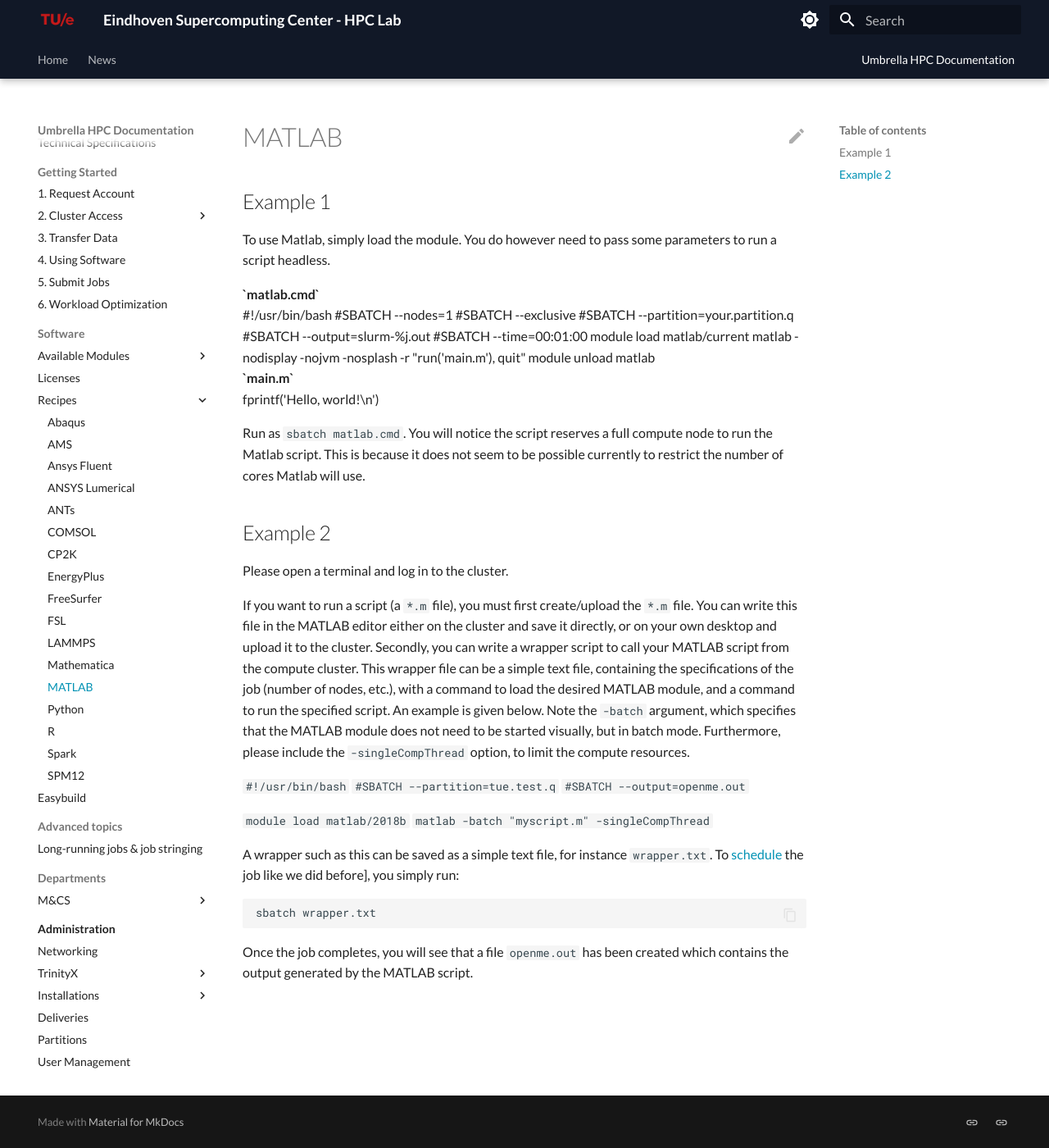
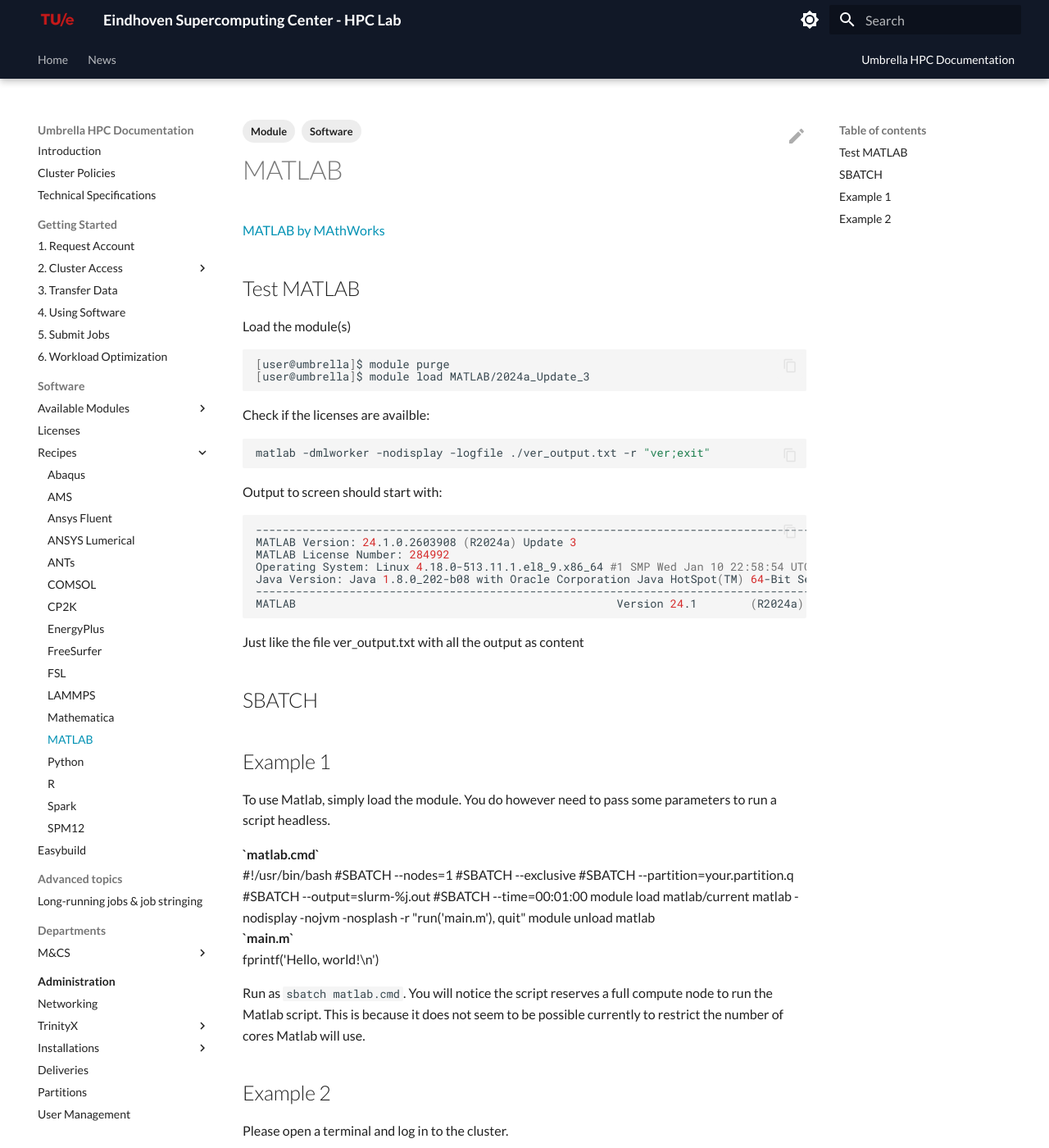
Before and after one commit to gferhpc/supercomputing.tue.nl, an MkDocs documentation site: the page built from pages/documentation/software/recipes/matlab.md, in a window 1280 px wide and 1400 px high. Shown: the whole window at 82% size. Built offline with MkDocs 1.6.1 and Material for MkDocs 9.7.7, drawn with Linux system fonts in a browser that asks for light colours.

Commit message:
Update matlab.md

````diff
--- a/pages/documentation/software/recipes/matlab.md
+++ b/pages/documentation/software/recipes/matlab.md
@@ -1,6 +1,39 @@
 ---
 title: MATLAB
+tags: [Software, Module]
 ---
+
+[MATLAB by MAthWorks](https://nl.mathworks.com/products/matlab.html){:target="_blank"}
+
+## Test MATLAB
+
+Load the module(s)
+
+```shell
+[user@umbrella]$ module purge
+[user@umbrella]$ module load MATLAB/2024a_Update_3
+```
+
+Check if the licenses are availble:
+
+```shell
+matlab -dmlworker -nodisplay -logfile ./ver_output.txt -r "ver;exit"
+```
+
+Output to screen should start with:
+```shell
+-----------------------------------------------------------------------------------------------------
+MATLAB Version: 24.1.0.2603908 (R2024a) Update 3
+MATLAB License Number: 284992
+Operating System: Linux 4.18.0-513.11.1.el8_9.x86_64 #1 SMP Wed Jan 10 22:58:54 UTC 2024 x86_64
+Java Version: Java 1.8.0_202-b08 with Oracle Corporation Java HotSpot(TM) 64-Bit Server VM mixed mode
+-----------------------------------------------------------------------------------------------------
+MATLAB                                                Version 24.1        (R2024a)
+```
+Just like the file ver_output.txt with all the output as content
+
+## SBATCH
+
 
 ## Example 1
 To use Matlab, simply load the module. You do however need to pass some
````
